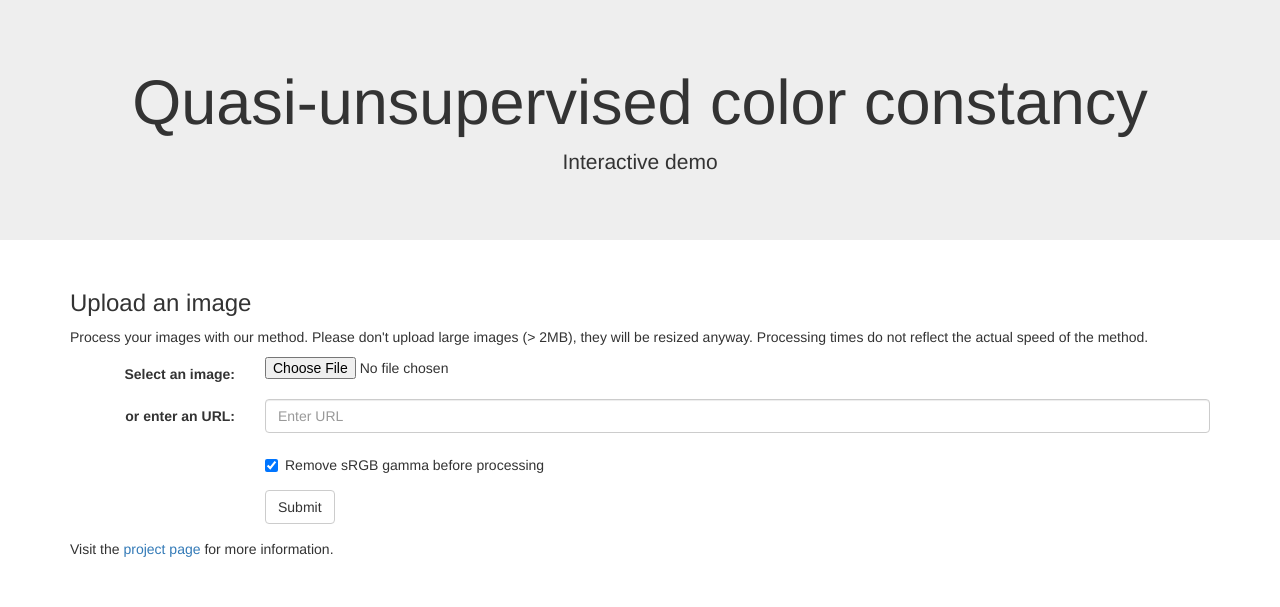
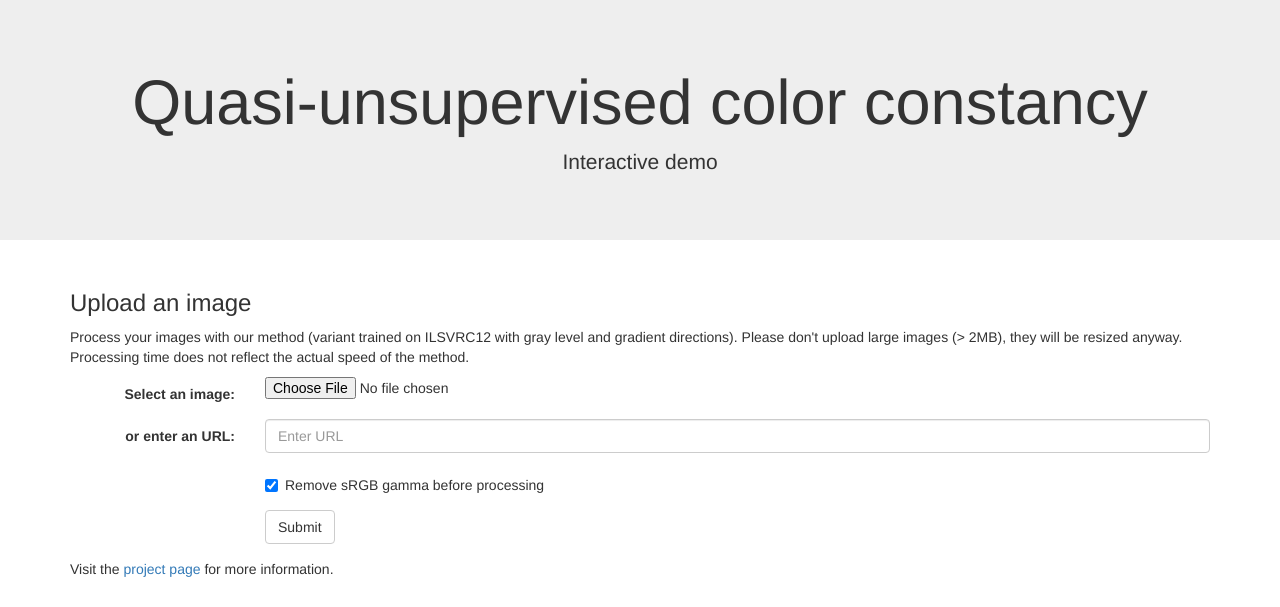
Before and after one commit to claudio-unipv/quasi-unsupervised-cc, a Flask app: page /demo in a window 1280 px wide. Shown: the top 607 px of the page. Run offline with Flask 2, Linux system fonts and the light colour scheme; some libraries are stand-ins or nearby versions.

Commit message:
The demo now works without GPU

```diff
--- a/demo/qucc.py
+++ b/demo/qucc.py
@@ -14,7 +14,7 @@ SIZE = 256
 
 class QUCC:
     def __init__(self):
-        model_data = torch.load(MODEL_FILE)
+        model_data = torch.load(MODEL_FILE, map_location="cpu")
         input_code = model_data["args"].input
         output_code = model_data["args"].output
         self.net = model.CCNet(input_code=input_code, output_code=output_code, noise=0.0)
--- a/demo/templates/demo.html
+++ b/demo/templates/demo.html
@@ -41,11 +41,9 @@
       <div class="row">
 	<div class="col-sm-12">
 	  <h3>Upload an image</h3>
-	  <p>Process your images with our method.  Please don't upload
-	    large images (> 2MB), they will be resized anyway.
-	    Processing times do not reflect the actual speed of the
-	    method. </p>
-	  {% if error %}
+	  <p>Process your images with our method (variant trained on ILSVRC12 with gray level and gradient directions).  Please
+	    don't upload large images (> 2MB), they will be resized anyway.  Processing time does not reflect the actual speed
+	    of the method. </p> {% if error %}
    	  <div class="alert alert-warning" role="alert">
 	    {{error}}
 	  </div>
```
